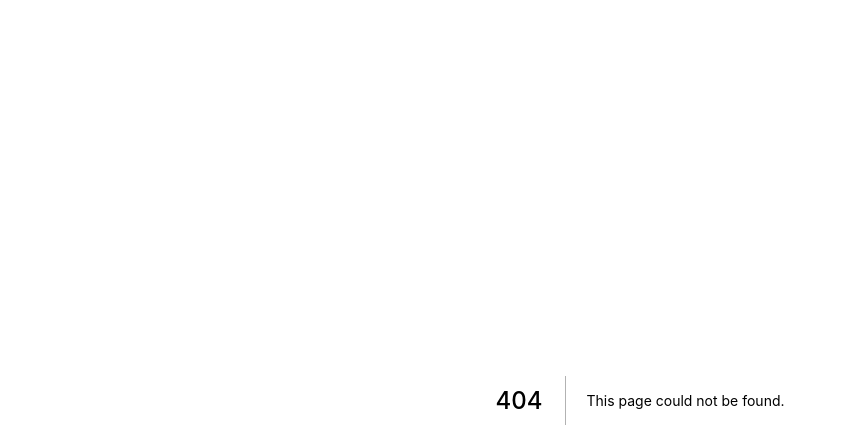
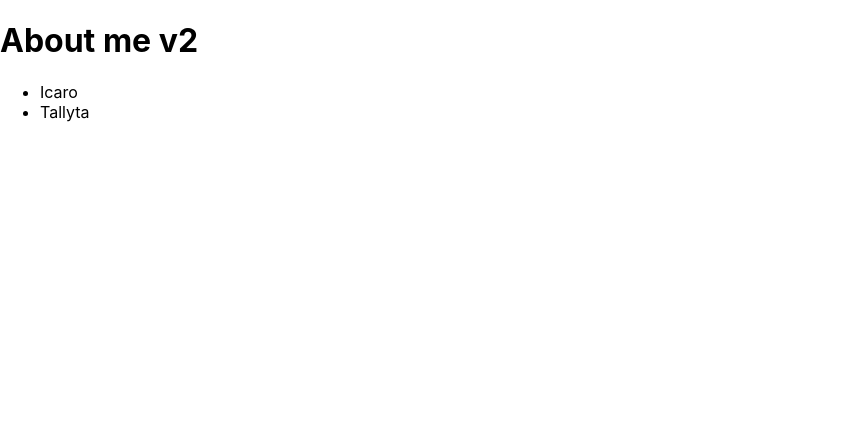
Before and after one commit to icarodpaiva/NextJs-starting, a Next.js app: page /about in a window 1280 px wide. Before the commit this address had no page. Shown: the top 448 px of the page, without its empty margins (0-847 px from the left). Built offline with nearby package versions, Linux system fonts and the light colour scheme.

Commit message:
dinamic pages and static props

```diff
--- /dev/null
+++ b/pages/about/index.tsx
@@ -0,0 +1,20 @@
+import Link from "next/link"
+
+const About = () => {
+  return (
+    <div>
+      <h1>About me v2</h1>
+
+      <ul>
+        <li>
+          <Link href="/about/icaro">Icaro</Link>
+        </li>
+        <li>
+          <Link href="/about/tallyta">Tallyta</Link>
+        </li>
+      </ul>
+    </div>
+  )
+}
+
+export default About
--- /dev/null
+++ b/types/Post.ts
@@ -0,0 +1,6 @@
+export interface Post {
+  userId: number
+  id: number
+  title: string
+  body: string
+}
```
Also changed, not shown: pages/about/[slug].tsx (added, +10 -0 lines), pages/blog/index.tsx (added, +42 -0 lines), pages/index.tsx (+6 -6 lines).
